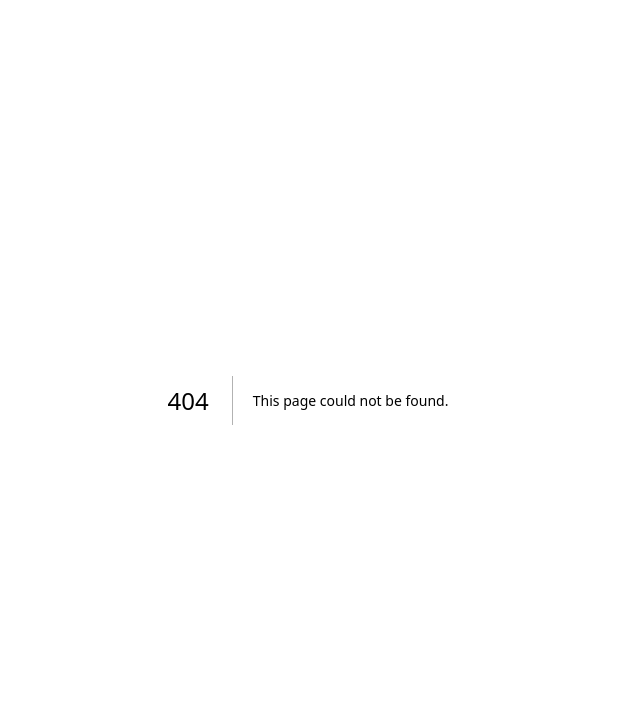
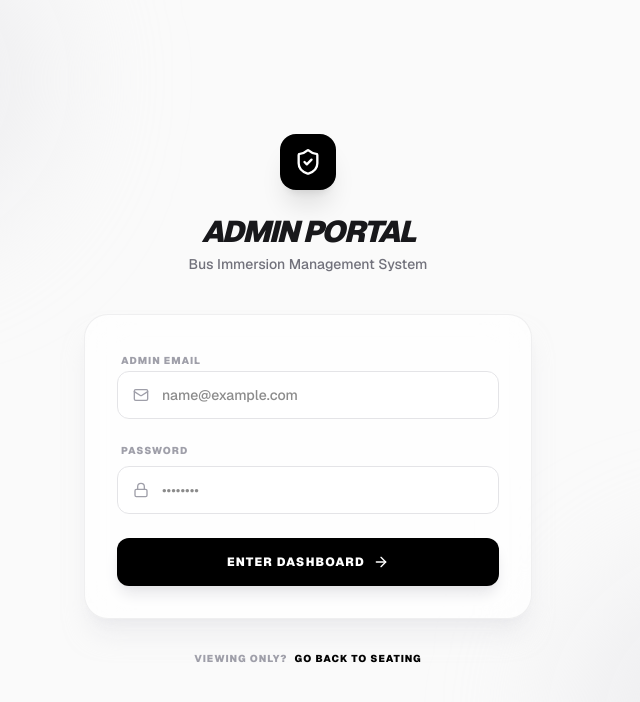
Before and after one commit to Danncode10/bus-immersion-ni-dann, a Next.js app: page /login in a window 1280 px wide. Before the commit this address had no page. Shown: the top 702 px of the page, without its empty margins (332-972 px from the left). Built offline with nearby package versions, Linux system fonts and the light colour scheme; no server answers.

Commit message:
feat: implement premium admin portal page with glassmorphism design

```diff
--- a/app/components/BusTabs.tsx
+++ b/app/components/BusTabs.tsx
@@ -5,6 +5,8 @@ import "./BusTabs.css";
 import BusSeatingChart, { BusRow, Seat } from "./BusSeatingChart";
 import { supabase } from "../lib/supabase";
 import { Session } from "@supabase/supabase-js";
+import { ShieldCheck } from "lucide-react";
+import Link from "next/link";
 
 interface Bus {
   id: string;
@@ -112,16 +114,10 @@ export default function BusTabs() {
     setIsUpdating(false);
   };
 
-  const handleLogin = async () => {
-    const email = window.prompt("Admin Email:");
-    const password = window.prompt("Admin Password:");
-    if (email && password) {
-      const { error } = await supabase.auth.signInWithPassword({ email, password });
-      if (error) alert("Login failed: " + error.message);
-    }
+  const handleLogout = async () => {
+    await supabase.auth.signOut();
+    window.location.reload(); // Hard refresh to clear all states
   };
-
-  const handleLogout = () => supabase.auth.signOut();
 
   if (loading) return <div className="page-shell"><div className="spinner"></div><p>Wait a moment...</p></div>;
 
@@ -132,11 +128,15 @@ export default function BusTabs() {
       <div className="admin-status-bar">
         {session ? (
           <div className="admin-chip">
-            <span className="dot active"></span> Admin Mode: {session.user.email}
-            <button onClick={handleLogout} className="logout-link">Logout</button>
+            <span className="dot active"></span>
+            Management Mode: {session.user.email}
+            <button onClick={handleLogout} className="logout-link">Sign Out</button>
           </div>
         ) : (
-          <button onClick={handleLogin} className="login-trigger">Admin Login</button>
+          <Link href="/login" className="login-pill">
+            <ShieldCheck className="w-3.5 h-3.5" />
+            Admin Portal
+          </Link>
         )}
       </div>
 
--- /dev/null
+++ b/app/login/page.tsx
@@ -0,0 +1,141 @@
+"use client";
+
+import React, { useState } from "react";
+import Link from "next/link";
+import { useRouter } from "next/navigation";
+import { Mail, Lock, ShieldCheck, ArrowRight, Loader2 } from "lucide-react";
+import { supabase } from "../lib/supabase";
+
+export default function LoginPage() {
+  const router = useRouter();
+  const [email, setEmail] = useState("");
+  const [password, setPassword] = useState("");
+  const [isLoading, setIsLoading] = useState(false);
+  const [error, setError] = useState<string | null>(null);
+
+  const handleLogin = async (e: React.FormEvent) => {
+    e.preventDefault();
+    setIsLoading(true);
+    setError(null);
+
+    const { error: loginError } = await supabase.auth.signInWithPassword({
+      email,
+      password,
+    });
+
+    if (loginError) {
+      setError(loginError.message);
+      setIsLoading(false);
+    } else {
+      router.push("/");
+      router.refresh();
+    }
+  };
+
+  return (
+    <div className="flex min-h-screen items-center justify-center bg-zinc-50 px-4 font-sans">
+      {/* Background patterns */}
+      <div className="fixed inset-0 overflow-hidden pointer-events-none">
+        <div className="absolute top-[-10%] left-[-10%] w-[40%] h-[40%] bg-zinc-200/50 rounded-full blur-3xl" />
+        <div className="absolute bottom-[-10%] right-[-10%] w-[40%] h-[40%] bg-zinc-200/50 rounded-full blur-3xl" />
+      </div>
+
+      <main className="w-full max-w-md relative z-10">
+        <div className="flex flex-col items-center mb-10">
+          <div className="w-14 h-14 bg-black rounded-2xl flex items-center justify-center mb-6 shadow-xl transition-all hover:scale-105">
+            <ShieldCheck className="text-white w-7 h-7" />
+          </div>
+          <h1 className="text-3xl font-black tracking-tighter text-zinc-900 uppercase italic">
+            Admin Portal
+          </h1>
+          <p className="mt-1 text-zinc-500 font-medium text-sm">
+            Bus Immersion Management System
+          </p>
+        </div>
+
+        <div className="p-8 border border-zinc-200/60 shadow-xl shadow-zinc-200/50 rounded-3xl bg-white/70 backdrop-blur-xl">
+          {error && (
+            <div className="mb-6 p-3 bg-red-50 border border-red-100 text-red-600 text-xs font-bold uppercase tracking-wider rounded-xl animate-shake">
+              {error}
+            </div>
+          )}
+
+          <form onSubmit={handleLogin} className="space-y-6">
+            <div className="space-y-2">
+              <label
+                htmlFor="email"
+                className="text-[10px] font-black uppercase tracking-widest text-zinc-400 ml-1"
+              >
+                Admin Email
+              </label>
+              <div className="relative">
+                <div className="absolute left-4 top-1/2 -translate-y-1/2 text-zinc-400">
+                  <Mail className="h-4 w-4" />
+                </div>
+                <input
+                  id="email"
+                  type="email"
+                  placeholder="name@example.com"
+                  value={email}
+                  onChange={(e) => setEmail(e.target.value)}
+                  className="w-full h-12 pl-11 pr-4 bg-white/50 border border-zinc-200 focus:border-black focus:ring-1 focus:ring-black outline-none rounded-xl transition-all font-medium text-sm"
+                  required
+                />
+              </div>
+            </div>
+
+            <div className="space-y-2">
+              <div className="flex items-center justify-between ml-1">
+                <label
+                  htmlFor="password"
+                  className="text-[10px] font-black uppercase tracking-widest text-zinc-400"
+                >
+                  Password
+                </label>
+              </div>
+              <div className="relative">
+                <div className="absolute left-4 top-1/2 -translate-y-1/2 text-zinc-400">
+                  <Lock className="h-4 w-4" />
+                </div>
+                <input
+                  id="password"
+                  type="password"
+                  placeholder="••••••••"
+                  value={password}
+                  onChange={(e) => setPassword(e.target.value)}
+                  className="w-full h-12 pl-11 pr-4 bg-white/50 border border-zinc-200 focus:border-black focus:ring-1 focus:ring-black outline-none rounded-xl transition-all font-medium text-sm"
+                  required
+                />
+              </div>
+            </div>
+
+            <button
+              type="submit"
+              disabled={isLoading}
+              className="group relative w-full h-12 bg-black text-white rounded-xl mt-2 font-black uppercase tracking-widest text-xs shadow-lg shadow-zinc-200 transition-all hover:bg-zinc-800 disabled:opacity-70 flex items-center justify-center overflow-hidden"
+            >
+              {isLoading ? (
+                <Loader2 className="h-4 w-4 animate-spin" />
+              ) : (
+                <>
+                  Enter Dashboard
+                  <ArrowRight className="ml-2 h-4 w-4 transition-transform group-hover:translate-x-1" />
+                </>
+              )}
+            </button>
+          </form>
+        </div>
+
+        <p className="mt-8 text-center text-[10px] font-black uppercase tracking-widest text-zinc-400">
+          Viewing only?{" "}
+          <Link
+            href="/"
+            className="text-black hover:underline underline-offset-4 ml-1"
+          >
+            Go back to seating
+          </Link>
+        </p>
+      </main>
+    </div>
+  );
+}
--- a/package.json
+++ b/package.json
@@ -10,6 +10,7 @@
   },
   "dependencies": {
     "@supabase/supabase-js": "^2.99.2",
+    "lucide-react": "^0.577.0",
     "next": "16.2.0",
     "react": "19.2.4",
     "react-dom": "19.2.4"
```
Also changed, not shown: app/components/BusTabs.css (+39 -21 lines), 1 other file (tests, documents, lock files or other folders).
